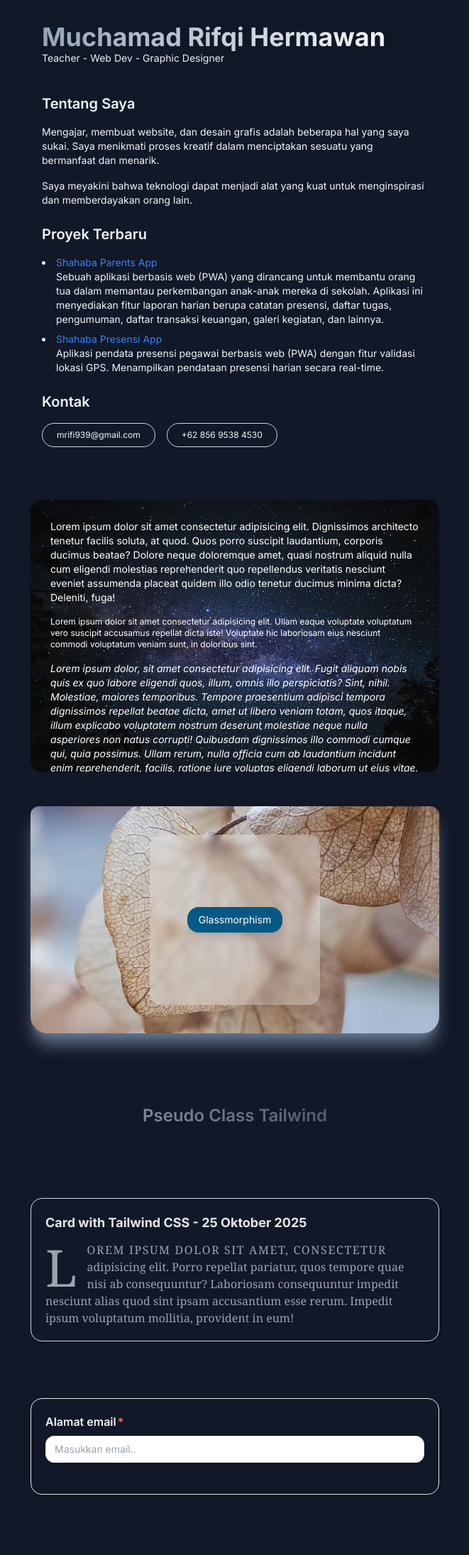
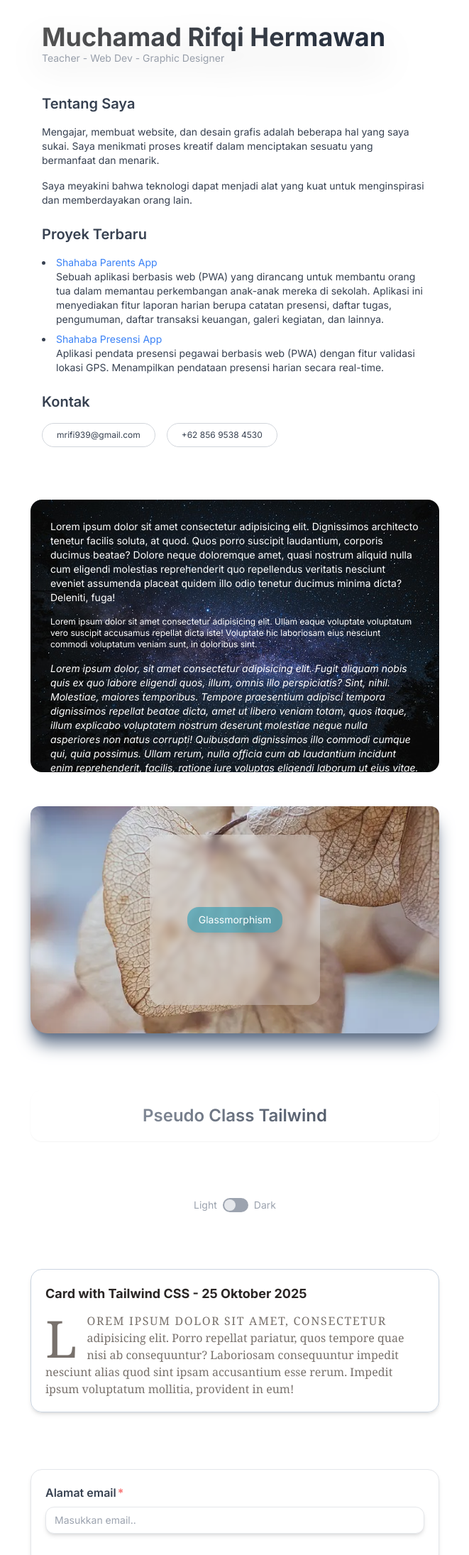
Before and after one commit to muchrifqi/personal-web, a website: page index.html in a window 1280 px wide. Shown: the top 2191 px of the page at 71% size, without its empty margins (309-970 px from the left). Drawn offline with Linux system fonts and the light colour scheme.

Commit message:
dark mod on

```diff
--- a/index.html
+++ b/index.html
@@ -1,5 +1,5 @@
 <!DOCTYPE html>
-<html lang="en" class="dark">
+<html lang="en">
 
 <head>
   <meta charset="UTF-8" />
@@ -11,17 +11,21 @@
     href="https://fonts.googleapis.com/css2?family=Inter:ital,opsz,wght@0,14..32,100..900;1,14..32,100..900&display=swap"
     rel="stylesheet" />
   <link rel="stylesheet" href="./src/css/output.css" />
+  <link rel="stylesheet" href="./src/css/styles.css" />
   <title>Home</title>
 </head>
 
-<body class="dark:bg-gray-900 dark:text-slate-100">
-  <main class="font-sans max-w-xl mx-auto px-4 py-8">
+<body class="text-gray-700 dark:bg-gray-900 dark:text-slate-100 transition-colors duration-500">
+  <main class="font-sans max-w-xl mx-auto px-4 py-8 mb-1">
     <header>
-      <h1
-        class="text-4xl font-bold bg-clip-text text-transparent bg-gradient-to-r from-neutral-600 to-slate-800 drop-shadow-2xl dark:bg-gradient-to-r from-slate-400 to-white">
+      <h1 class="text-4xl font-bold bg-clip-text text-transparent
+         bg-gradient-to-r from-neutral-600 to-slate-800
+         dark:from-gray-300 dark:to-gray-400
+         drop-shadow-2xl">
         Muchamad Rifqi Hermawan
       </h1>
-      <p class="text-sm">Teacher - Web Dev - Graphic Designer</p>
+
+      <p class="text-sm text-gray-400">Teacher - Web Dev - Graphic Designer</p>
     </header>
     <main class="max-w-3xl mx-auto px-6 py-2"></main>
     <!-- Hero -->
@@ -71,12 +75,12 @@
       <div class="flex flex-wrap gap-4">
         <p class="text-xs">
           <a href="mailto:mrifqi939@gmail.com"
-            class="inline-block border border-gray-300 px-5 py-2 rounded-full hover:bg-gray-50 transition">
+            class="inline-block border border-gray-300 px-5 py-2 rounded-full hover:bg-gray-200 dark:hover:bg-gray-700 transition-colors duration-300">
             mrifi939@gmail.com</a>
         </p>
         <p class="text-xs">
           <a href="https://wa.me/6285695384530"
-            class="inline-block border border-gray-300 px-5 py-2 rounded-full hover:bg-gray-50 transition">
+            class="inline-block border border-gray-300 px-5 py-2 rounded-full hover:bg-gray-200 dark:hover:bg-gray-700 transition-colors duration-300">
             +62 856 9538 4530</a>
         </p>
       </div>
@@ -114,7 +118,7 @@
     <div class="flex h-60 w-60 m-auto rounded-2xl backdrop-blur-sm mx-auto bg-white/30">
       <button
         class="bg-cyan-600/50 shadow-lg text-white px-4 py-2 rounded-2xl text-sm m-auto block
-        hover:bg-cyan-600 active:bg-cyan-700 transition-all ease-in focus:ring focus:ring-sky-500 dark:bg-sky-800 dark:hover:bg-green-900">
+        hover:bg-cyan-600 active:bg-cyan-700 focus:ring focus:ring-sky-500 dark:bg-sky-800 dark:hover:bg-green-900 transition-colors duration-300">
         Glassmorphism
       </button>
     </div>
@@ -125,14 +129,24 @@
       Pseudo Class Tailwind
       </h3>
   </div>
+  <div class="flex justify-center items-center space-x-2">
+    <span class="text-sm text-gray-400">Light</span>
+    <input type="checkbox" id="toggle">
+    <label for="toggle">
+      <div class="w-9 h-5 bg-gray-400 rounded-full flex items-center p-0.5 cursor-pointer">
+        <div class="w-4 h-4 bg-gray-200 rounded-full toggle-circle"></div>
+      </div>
+    </label>
+    <span class="text-sm text-gray-400">Dark</span>
+  </div>
   <div
-    class="max-w-xl p-5 my-20 border border-slate-300 rounded-2xl mx-auto shadow-md hover:bg-gray-100 group transition-all ease-in-out dark:hover:bg-gray-200">
+    class="max-w-xl p-5 my-20 border border-slate-300 rounded-2xl mx-auto shadow-md hover:bg-gray-100 dark:hover:bg-gray-200">
     <h5
       class="font-bold text-stone-800 text-lg mb-3 group-hover:text-sky-900 dark:group-hover:text-gray-700 dark:text-gray-200">
       Card with Tailwind CSS - 25 Oktober 2025
     </h5>
     <p
-      class="text-stone-500 group-hover:text-sky-800 selection:bg-gray-400 first-line:uppercase first-line:tracking-widest first-letter:text-7xl first-letter:float-left first-letter:mr-3 font-serif dark:text-gray-400 dark:group-hover:text-gray-500 dark:selection:bg-sky-200 transition-all ease-in">
+      class="text-stone-500 group-hover:text-sky-800 selection:bg-gray-400 first-line:uppercase first-line:tracking-widest first-letter:text-7xl first-letter:float-left first-letter:mr-3 font-serif dark:text-gray-400 dark:group-hover:text-gray-500 dark:selection:bg-sky-200">
       Lorem ipsum dolor sit amet, consectetur adipisicing elit. Porro repellat pariatur, quos tempore quae nisi ab
       consequuntur? Laboriosam consequuntur impedit nesciunt alias quod sint ipsam accusantium esse rerum. Impedit ipsum
       voluptatum mollitia, provident in eum!
@@ -153,10 +167,17 @@
   </div>
   <div class="mb-80"></div>
   <footer class="mt-6">
-    <p class="text-xs text-gray-400 text-center">
+    <p class="text-xs text-gray-400 text-center mb-10">
       muchamad rifqi hermawan
     </p>
   </footer>
+  <script>
+    const checkbox = document.querySelector('#toggle')
+    const html = document.querySelector('html');
+    checkbox.addEventListener('click', function () {
+      checkbox.checked ? html.classList.add('dark') : html.classList.remove('dark');
+    })
+  </script>
 </body>
 
 </html>
--- /dev/null
+++ b/src/css/styles.css
@@ -0,0 +1,11 @@
+#toggle {
+  display: none;
+}
+
+#toggle:checked + label div.toggle-circle {
+  transform: translateX(16px); /* Sesuaikan jarak */
+}
+
+label div.toggle-circle {
+  transition: transform 0.2s ease;
+}
```
Also changed, not shown: src/css/output.css.
